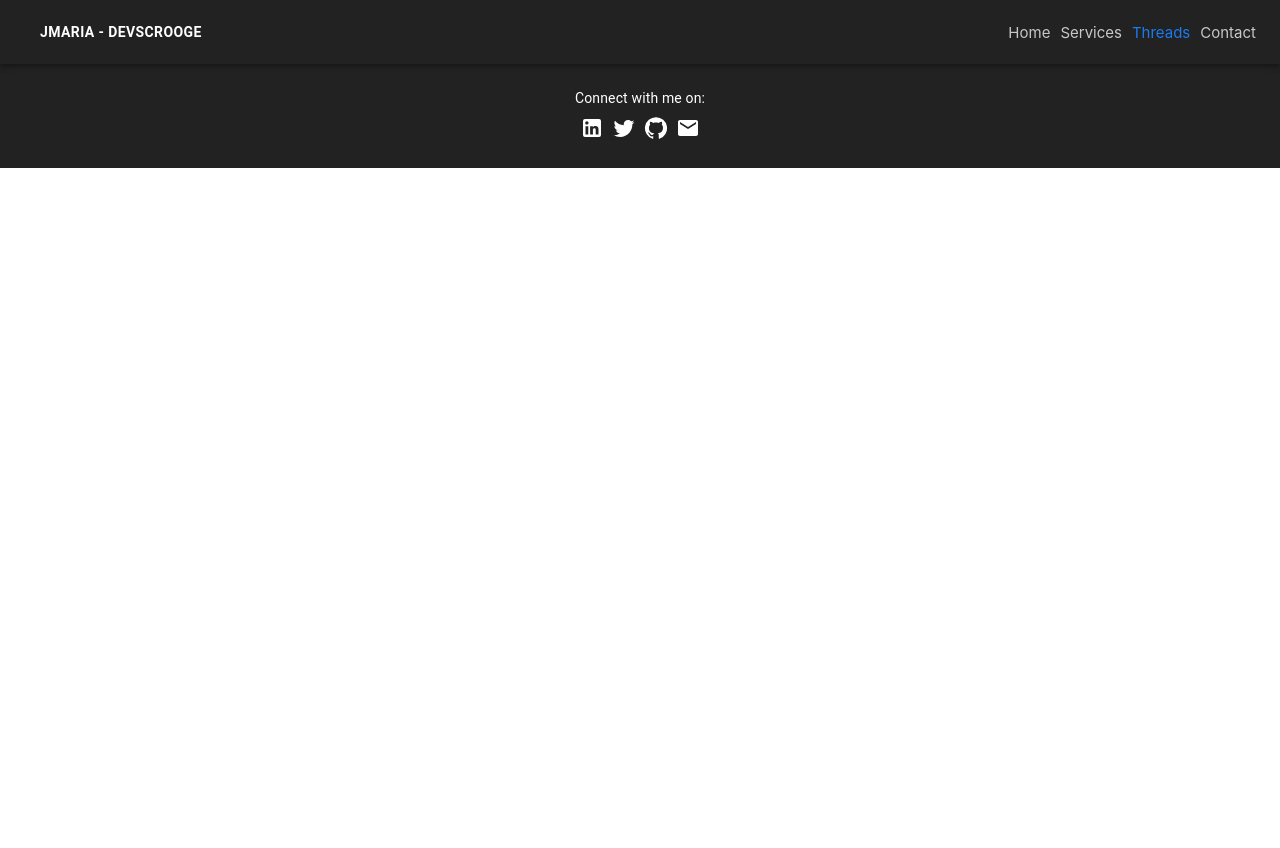
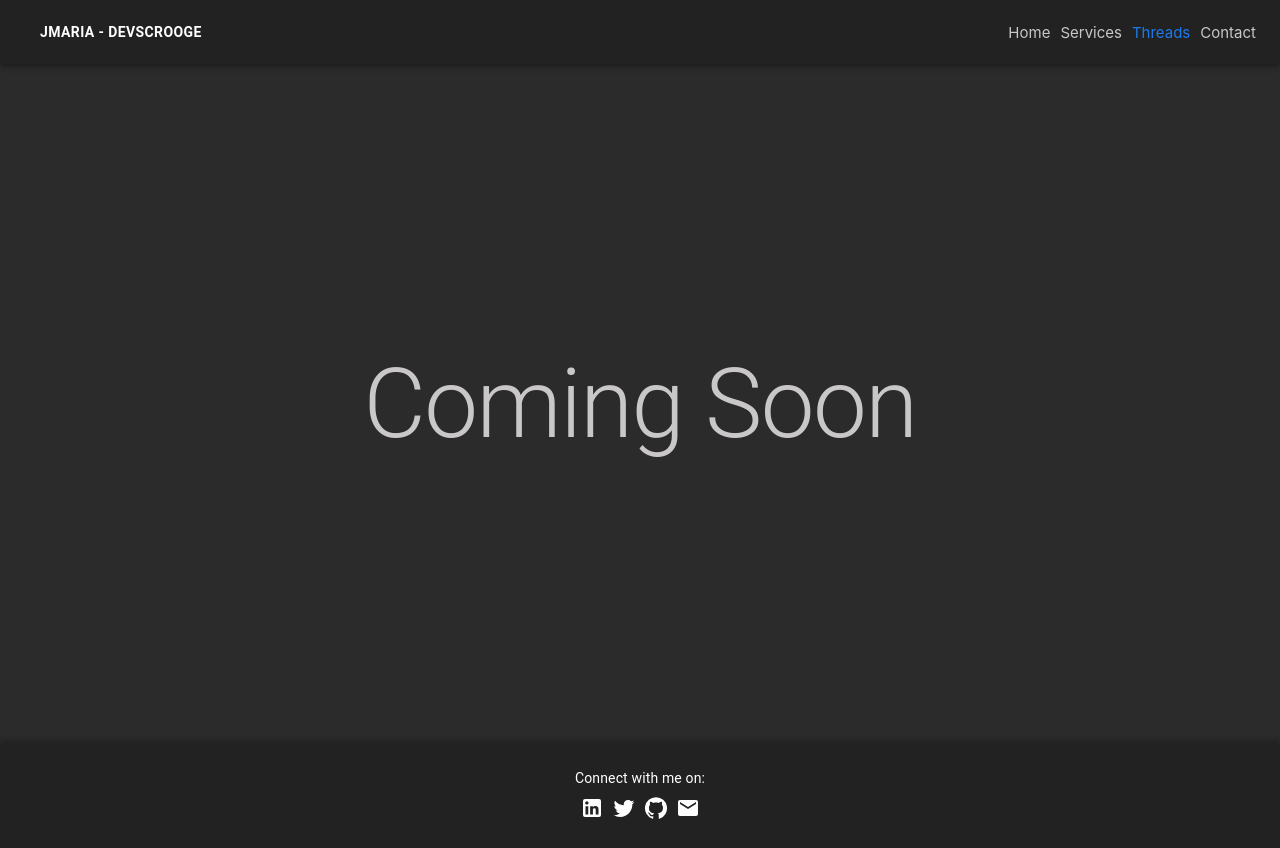
Before and after one commit to JMariadlcs/devscrooge.com, a React (Create React App) app: page /threads in a window 1280 px wide. Before the commit the page ends 800 px from the top, so only its background shows below. Built offline with nearby package versions, Linux system fonts and the light colour scheme.

Commit message:
readd threads

```diff
--- a/src/App.js
+++ b/src/App.js
@@ -4,7 +4,7 @@ import Navbar from "./components/Navbar"
 import FooterBar from "./components/FooterBar"
 import Home from "./components/Home"
 import ServicesPage from "./components/Services"
-
+import ThreadsPage from "./components/Threads"
 import ContactPage from "./components/Contact"
 import mainTheme from "./themeConfig"
 
@@ -18,7 +18,7 @@ function App() {
                 <Routes>
                     <Route path="/" element={<Home />} />
                     <Route path="/services" element={<ServicesPage />} />
-
+                    <Route path="/threads" element={<ThreadsPage />} />
                     <Route path='/contact' element={<ContactPage />} />
                 </Routes>
                 <FooterBar />
--- /dev/null
+++ b/src/components/Threads.js
@@ -0,0 +1,24 @@
+import { Box, Typography } from '@mui/material';
+
+const ThreadsPage = () => {
+    return (
+        <Box
+            sx={{
+                backgroundColor: '#2b2b2b',
+                height: '85vh',
+                display: 'flex',
+                alignItems: 'center',
+                justifyContent: 'center',
+            }}
+        >
+            <Typography
+                variant="h1"
+                sx={{ color: '#c9c7c7', textAlign: 'center' }}
+            >
+                Coming Soon
+            </Typography>
+        </Box>
+    );
+};
+
+export default ThreadsPage;
```
